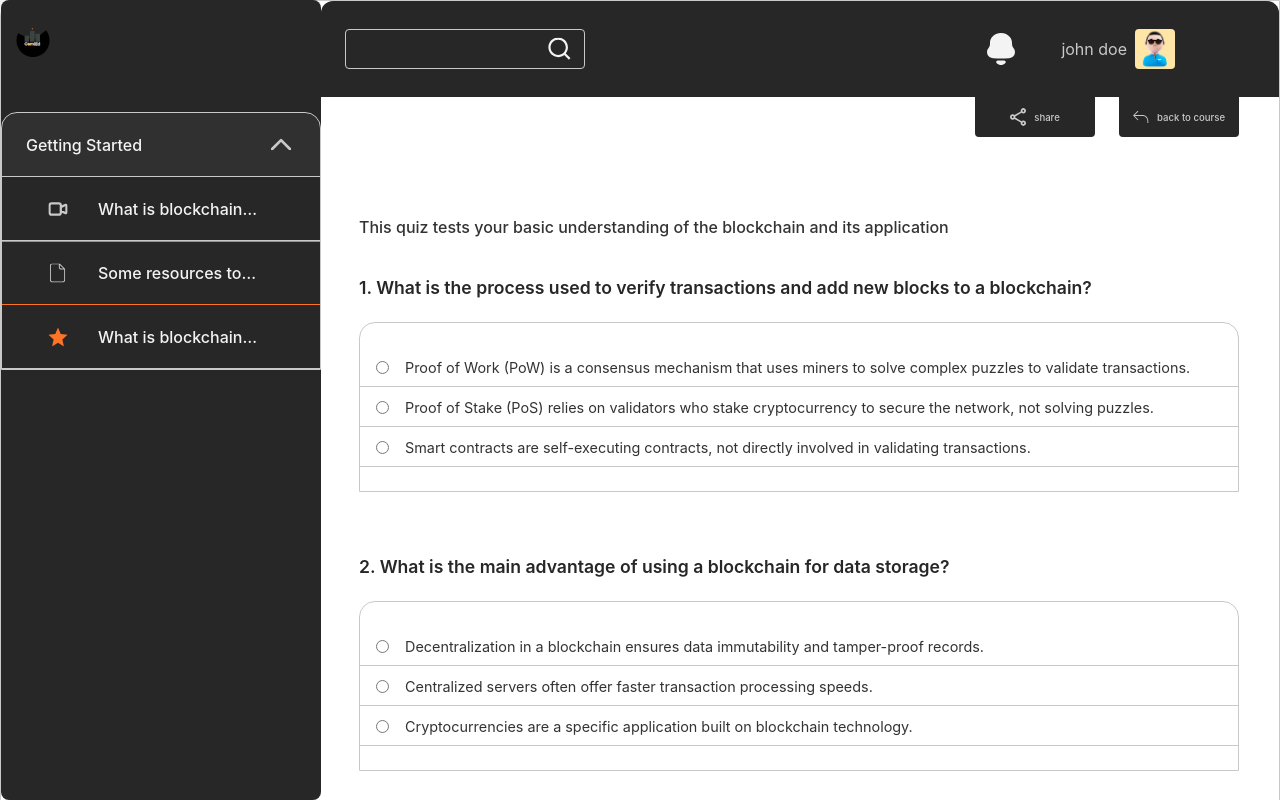
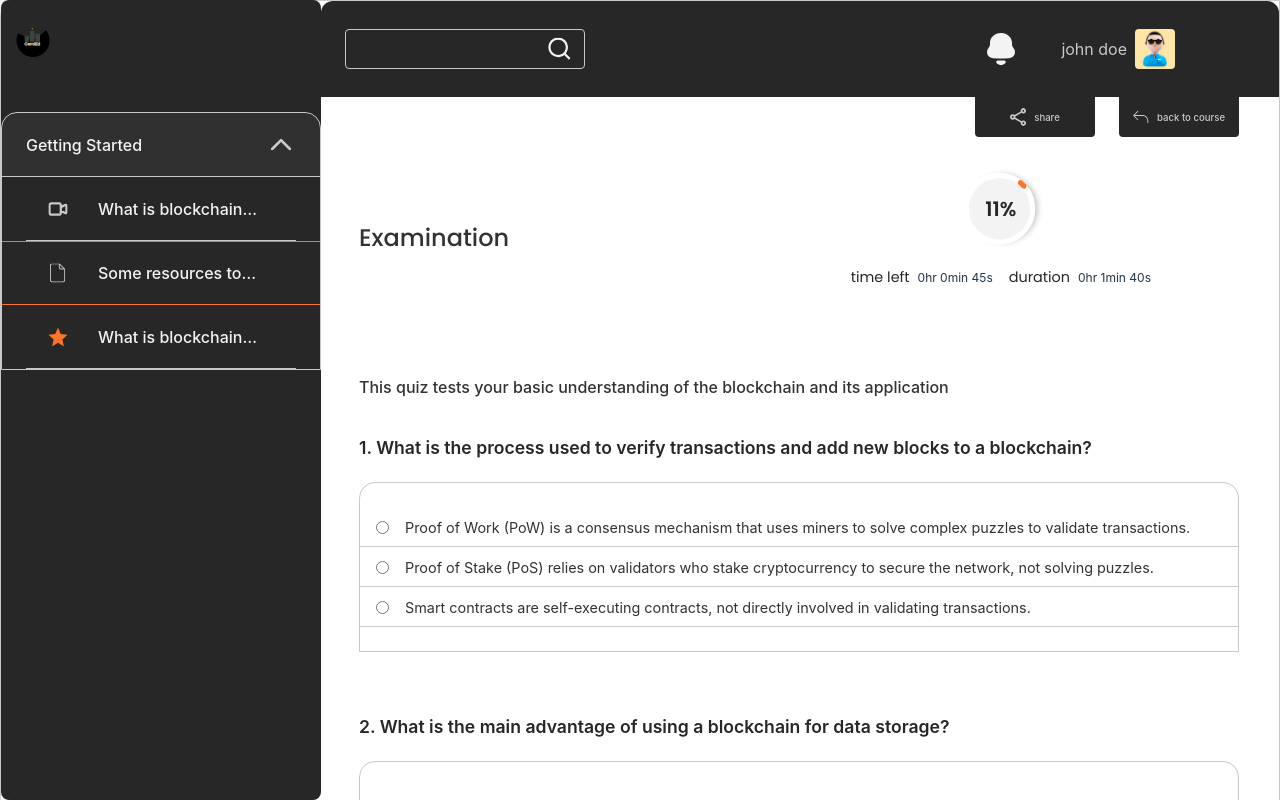
Before and after one commit to alx-portfolio-project-specialization/gamied-client, a React (Vite) app: page /courses/1/details in a window 1280 px wide. Shown: the top 800 px of the page. Built offline with nearby package versions, Linux system fonts and the light colour scheme.

Commit message:
updated the numbering of the quizes to serial format instead of relying on ID, added a countdown for timed assessment,  moved the complex logic of countdown and updating the dom to its own hook

```diff
--- /dev/null
+++ b/src/components/countdown-circle.styles.ts
@@ -0,0 +1,73 @@
+import styled from "styled-components";
+
+export const CountdownCircleStyled = styled.div`
+  width: 8rem;
+  height: 8rem;
+  display: flex;
+  align-items: center;
+  justify-content: center;
+  position: relative;
+  --countdown-circle-stroke-here: var(--badge-color);
+  --cx-here: 25;
+  --cy-here: 25;
+  --transition: stroke-dashoffset 0.5s cubic-bezier(0.175, 0.885, 0.32, 1.275)
+    forwards;
+  .skill {
+    position: relative;
+    min-width: 8rem;
+    height: 8rem;
+    display: flex;
+    align-items: center;
+    justify-content: center;
+    svg {
+      width: 80%;
+      height: 80%;
+      transform: rotate(309deg) scale(1.3);
+      overflow: initial;
+      transform-origin: center;
+      display: flex;
+      align-items: center;
+      justify-content: center;
+      margin: 0 auto;
+      background-color: var(--bg-color);
+      border-radius: 50%;
+      box-shadow: 2px 2px 5px var(--inactive-text-color);
+      circle {
+        stroke-width: 0.5rem;
+        fill: none;
+        transition: all 0.5s ease;
+        &:nth-child(1) {
+          stroke: var(--bright-color);
+          /* fill: var(--bright-color); */
+        }
+        &.progress {
+          stroke: var(--stroke);
+          z-index: 1;
+          transition: var(--transition);
+          stroke-dasharray: var(--stroke-dasharray);
+          stroke-dashoffset: var(--stroke-dasharray);
+          animation: progress var(--animation-time) ease-in forwards;
+          --webkit-stroke-position: inside;
+          stroke-linecap: round;
+        }
+      }
+    }
+
+    .data-progress {
+      font-family: poppins;
+      position: absolute;
+      content: "";
+      color: var(--primary-color);
+      font-size: 2.5rem;
+      font-weight: 600;
+      left: 50%;
+      top: 50%;
+      transform: translate(-50%, -50%);
+    }
+  }
+  @keyframes progress {
+    to {
+      stroke-dashoffset: var(--stroke-dashoffset);
+    }
+  }
+`;
--- /dev/null
+++ b/src/components/countdown-circle.tsx
@@ -0,0 +1,86 @@
+import { useEffect, useRef, useState } from "react";
+import { CountdownCircleStyled } from "./countdown-circle.styles";
+
+const countProgressToTime: (
+  duration: number,
+  progressEl: SVGCircleElement,
+  textEl: HTMLSpanElement,
+  action: React.Dispatch<React.SetStateAction<number>>
+) => void = (duration, progressEl, progressText, action) => {
+  const percentage = progressEl.getAttribute("data-value")!;
+  const color = progressEl.getAttribute("data-stroke")!;
+  const radius = progressEl.r.baseVal.value;
+  const circumference = radius * 2 * Math.PI;
+  const stroke = circumference - (circumference * +percentage) / 100;
+  duration = duration * 10;
+
+  progressEl.style.setProperty("--stroke-dashoffset", stroke.toString());
+  progressEl.style.setProperty("--stroke-dasharray", circumference.toString());
+  progressEl.style.setProperty("--stroke", color);
+
+  progressEl.style.setProperty(
+    "--animation-time",
+    `${+percentage * duration}ms`
+  );
+
+  const data = progressText.getAttribute("data-value")!;
+  let progress_value = 0;
+  const initialDuration = duration;
+  const progress_bar = setInterval(() => {
+    progress_value++;
+    progressText.innerText = `${progress_value}%`;
+    void action;
+    action(Math.round((duration - (progress_value / 100) * duration) / 10));
+    console.log(initialDuration - duration);
+    if (progress_value === +data) {
+      clearInterval(progress_bar);
+    }
+  }, duration);
+};
+
+export const CountdownCircle: React.FC<{
+  duration: number;
+  setCountdownTime: React.Dispatch<React.SetStateAction<number>>;
+}> = ({ duration, setCountdownTime }) => {
+  const progressRef = useRef<SVGCircleElement>(null);
+  const textRef = useRef<HTMLSpanElement>(null);
+  const [mountCount, setMountCount] = useState(0);
+
+  void setMountCount;
+
+  useEffect(() => {
+    if (progressRef && textRef && mountCount === 0) {
+      countProgressToTime(
+        duration,
+        progressRef.current as SVGCircleElement,
+        textRef.current as HTMLSpanElement,
+        setCountdownTime
+      );
+      setMountCount(mountCount + 1);
+    }
+  }, [progressRef, textRef, duration, setCountdownTime, mountCount]);
+
+  return (
+    <CountdownCircleStyled>
+      <div className="skill">
+        <svg>
+          <circle cx="25" cy="25" r="50%"></circle>
+          <circle
+            className="progress"
+            // cx="var(--cx-here)"
+            // cy="var(--cy-here)"
+            cx="25"
+            cy="25"
+            r="50%"
+            data-value="100"
+            data-stroke="var(--countdown-circle-stroke-here)"
+            ref={progressRef}
+          ></circle>
+        </svg>
+        <span className="data-progress" data-value="100" ref={textRef}>
+          0%
+        </span>
+      </div>
+    </CountdownCircleStyled>
+  );
+};
--- a/src/components/quiz.tsx
+++ b/src/components/quiz.tsx
@@ -5,7 +5,8 @@ export const Quiz: React.FC<{
   value: QuizType;
   formData: FormData;
   setFormData: React.Dispatch<React.SetStateAction<FormData | null>>;
-}> = ({ value, formData, setFormData }) => {
+  key_: number;
+}> = ({ value, formData, setFormData, key_ }) => {
   const [selectedValue, setSelectedValue] = useState("");
 
   void selectedValue;
@@ -13,7 +14,7 @@ export const Quiz: React.FC<{
   return (
     <>
       <span>
-        {value.id}. {value.question}
+        {key_}. {value.question}
       </span>
 
       <div className="options-area">
--- /dev/null
+++ b/src/hooks/use-countdown-logic.ts
@@ -0,0 +1,34 @@
+import { useCallback, useEffect, useRef, useState } from "react";
+import { convertSecondsToHms } from "../utils/conversion";
+
+export const useCountdownLogic = () => {
+  const formRef = useRef(null);
+  const countdownRef = useRef(null);
+  const [formData, setFormData] = useState<FormData | null>(null);
+  const duration = 100;
+  const [countdownTime, setCountdownTime] = useState(duration);
+
+  const calcCountdownTime = useCallback(() => {
+    return convertSecondsToHms(countdownTime);
+  }, [countdownTime]);
+
+  const calcDuration = useCallback(() => {
+    return convertSecondsToHms(duration);
+  }, [duration]);
+
+  useEffect(() => {
+    if (formRef.current) {
+      setFormData(new FormData(formRef.current));
+    }
+  }, [formRef]);
+
+  return {
+    formRef,
+    formData,
+    setFormData,
+    countdownRef,
+    setCountdownTime,
+    calcCountdownTime,
+    calcDuration,
+  };
+};
--- a/src/pages/course-details.styles.ts
+++ b/src/pages/course-details.styles.ts
@@ -75,6 +75,9 @@ export const CourseSideTabStyled = styled.aside`
       .accordion-content-list {
         .accordion-content {
           --content-icon-color-here: var(--label-color);
+          overflow: hidden;
+          text-wrap: nowrap;
+          text-overflow: ellipsis;
           .content-icon-wrapper svg {
             transform: scale(0.3);
           }
@@ -92,12 +95,15 @@ export const CourseSideTabStyled = styled.aside`
               background-color: transparent;
             }
           }
+
           &-text {
             color: var(--bg-color);
-            width: 60%;
+            width: 60% !important;
+            display: inline-block;
             overflow: hidden;
             text-wrap: nowrap;
             text-overflow: ellipsis;
+            max-height: 2.5rem !important;
             z-index: 2;
           }
           .accordion-content-badge {
@@ -170,6 +176,54 @@ export const CourseAccesssmentAreaStyled = styled.div`
         }
       }
       color: var(--label-color);
+    }
+  }
+
+  .accessment-countdown-area {
+    /* ${debug}; */
+    width: 90%;
+    margin-right: auto;
+    display: flex;
+    height: max-content;
+    align-items: center;
+    .countdown-area-left {
+      height: max-content;
+      flex: 1;
+      & > p {
+        font-size: 3rem;
+        font-family: poppins;
+        width: max-content;
+        font-weight: 500;
+        color: var(--text-color);
+      }
+    }
+    .countdown-area-right {
+      width: max-content;
+      display: flex;
+      flex-direction: column;
+      gap: 2rem;
+      height: max-content;
+      align-items: center;
+      .countdown-elapsed-area {
+        width: max-content;
+        /* ${debug}; */
+        display: flex;
+        align-items: center;
+        justify-content: flex-start;
+        height: 5rem;
+        list-style-type: none;
+        gap: 2rem;
+        li {
+          font-size: 1.5rem;
+          span {
+            font-size: 1.8rem;
+            font-family: poppins;
+            color: var(--primary-color);
+            margin-right: 1rem;
+          }
+        }
+        /* align-self: flex-end; */
+      }
     }
   }
 
--- a/src/pages/course-details.tsx
+++ b/src/pages/course-details.tsx
@@ -1,4 +1,3 @@
-import { useEffect, useRef, useState } from "react";
 import { Quiz } from "../components/quiz";
 import { quizzes } from "../data/accessment";
 import {
@@ -8,6 +7,8 @@ import {
 } from "./course-details.styles";
 import { Logo } from "../components/logo";
 import { CourseAccordion } from "../components/course-accordion";
+import { CountdownCircle } from "../components/countdown-circle";
+import { useCountdownLogic } from "../hooks/use-countdown-logic";
 
 export const CourseSideTab: React.FC = () => {
   return (
@@ -22,14 +23,15 @@ export const CourseSideTab: React.FC = () => {
 };
 
 export const CourseDetails: React.FC = () => {
-  const formRef = useRef(null);
-  const [formData, setFormData] = useState<FormData | null>(null);
-
-  useEffect(() => {
-    if (formRef.current) {
-      setFormData(new FormData(formRef.current));
-    }
-  }, [formRef]);
+  const {
+    formRef,
+    formData,
+    setFormData,
+    countdownRef,
+    setCountdownTime,
+    calcCountdownTime,
+    calcDuration
+  } = useCountdownLogic();
 
   return (
     <CourseDetailsStyled>
@@ -55,6 +57,33 @@ export const CourseDetails: React.FC = () => {
             back to course
           </button>
         </div>
+
+        <div className="accessment-countdown-area">
+          <div className="countdown-area-left">
+            <p>Examination</p>
+          </div>
+          <div className="countdown-area-right">
+            <CountdownCircle
+              duration={50}
+              setCountdownTime={setCountdownTime}
+            />
+            <ul className="countdown-elapsed-area">
+              <li ref={countdownRef}>
+                <span>time left</span>
+                {`${calcCountdownTime().hours}hr ${
+                  calcCountdownTime().minutes
+                }min ${calcCountdownTime().seconds}s`}
+              </li>
+              <li>
+                <span>duration</span>
+                {`${calcDuration().hours}hr ${calcDuration().minutes}min ${
+                  calcDuration().seconds
+                }s`}
+              </li>
+            </ul>
+          </div>
+        </div>
+
         <div className="accessment-description-area">
           <p>
             This quiz tests your basic understanding of the blockchain and its
@@ -78,6 +107,7 @@ export const CourseDetails: React.FC = () => {
                 <Quiz
                   value={entry}
                   key={idx}
+                  key_={idx + 1}
                   formData={formData as FormData}
                   setFormData={setFormData}
                 />
--- a/src/pages/profile.styles.ts
+++ b/src/pages/profile.styles.ts
@@ -1,7 +1,8 @@
 import styled from "styled-components";
+import { debug } from "../styles/globals";
 
 export const GenericProfileStyled = styled.div`
-
+  ${debug};
 `;
 
 export const StudentProfileBottomStyled = styled.section`
--- /dev/null
+++ b/src/utils/conversion.ts
@@ -0,0 +1,17 @@
+export const convertSecondsToHms: (seconds: number) => {
+  hours: number;
+  minutes: number;
+  seconds: number;
+} = (seconds) => {
+  const hours = Math.floor(seconds / 3600);
+  const remainingSeconds = seconds % 3600;
+
+  const minutes = Math.floor(remainingSeconds / 60);
+  const remainingSecondsAfterMinutes = remainingSeconds % 60;
+
+  return {
+    hours,
+    minutes,
+    seconds: remainingSecondsAfterMinutes,
+  };
+};
```
Also changed, not shown: src/hooks/use-countdown-update.ts (added, +44 -0 lines), src/utils/timer.ts (added, +11 -0 lines).
